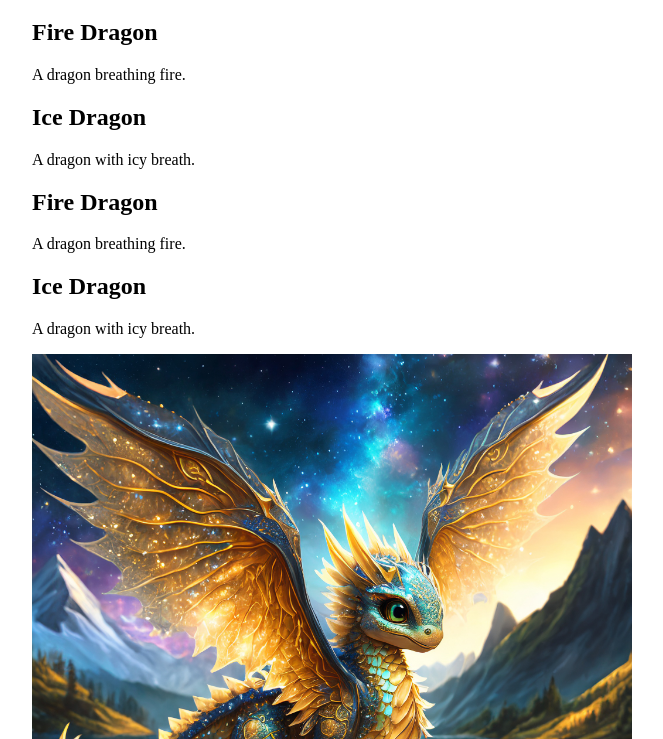
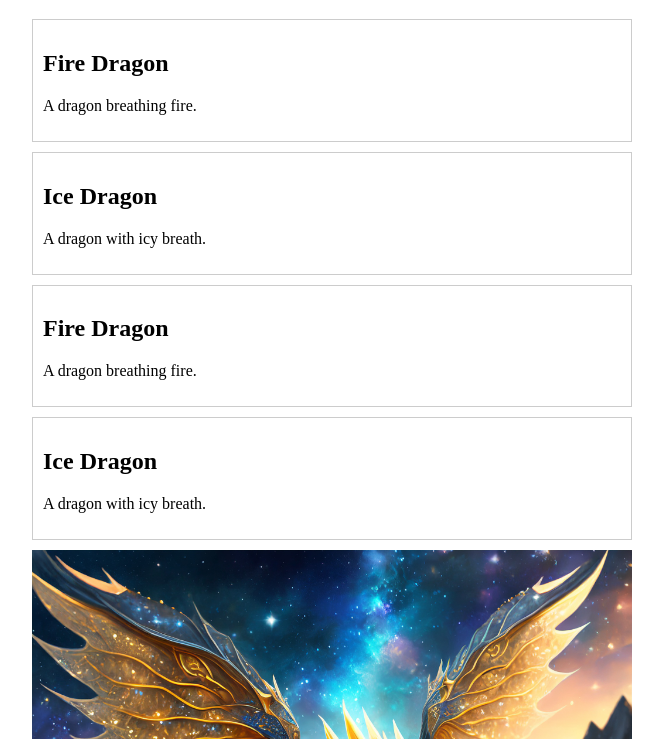
Before and after one commit to luckylluuks/DragonsBookTEST, a plain HTML site: page index.html in a window 1280 px wide. Shown: the part 61-800 px from the top of the page, without its empty margins (308-971 px from the left). Drawn offline with Linux system fonts and the light colour scheme.

Commit message:
Update index.html

```diff
--- a/index.html
+++ b/index.html
@@ -12,6 +12,11 @@
     img {
       max-width: 100%;
       height: auto;
+    }
+    .dragon-info {
+      border: 1px solid #ccc;
+      margin-bottom: 10px;
+      padding: 10px;
     }
   </style>
 </head>
```
